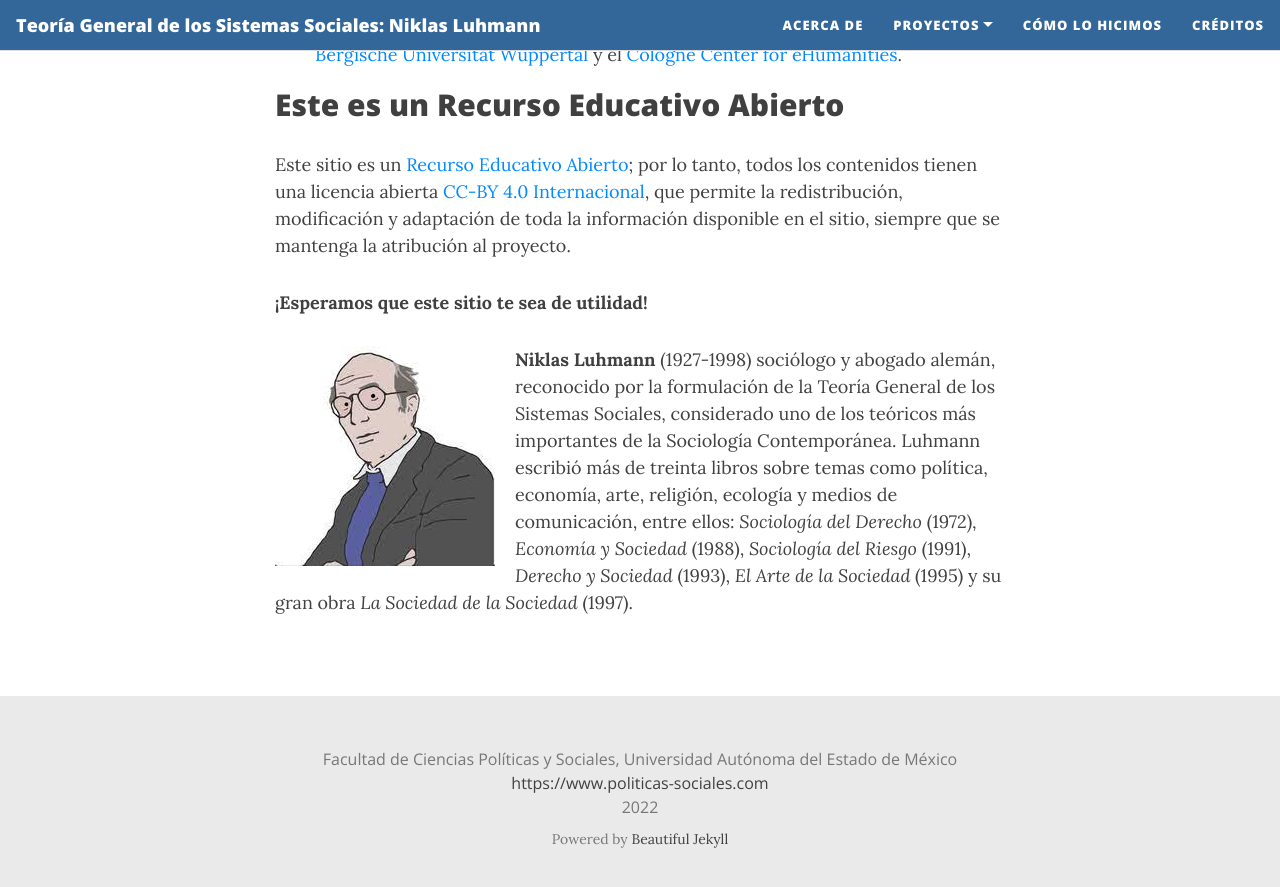
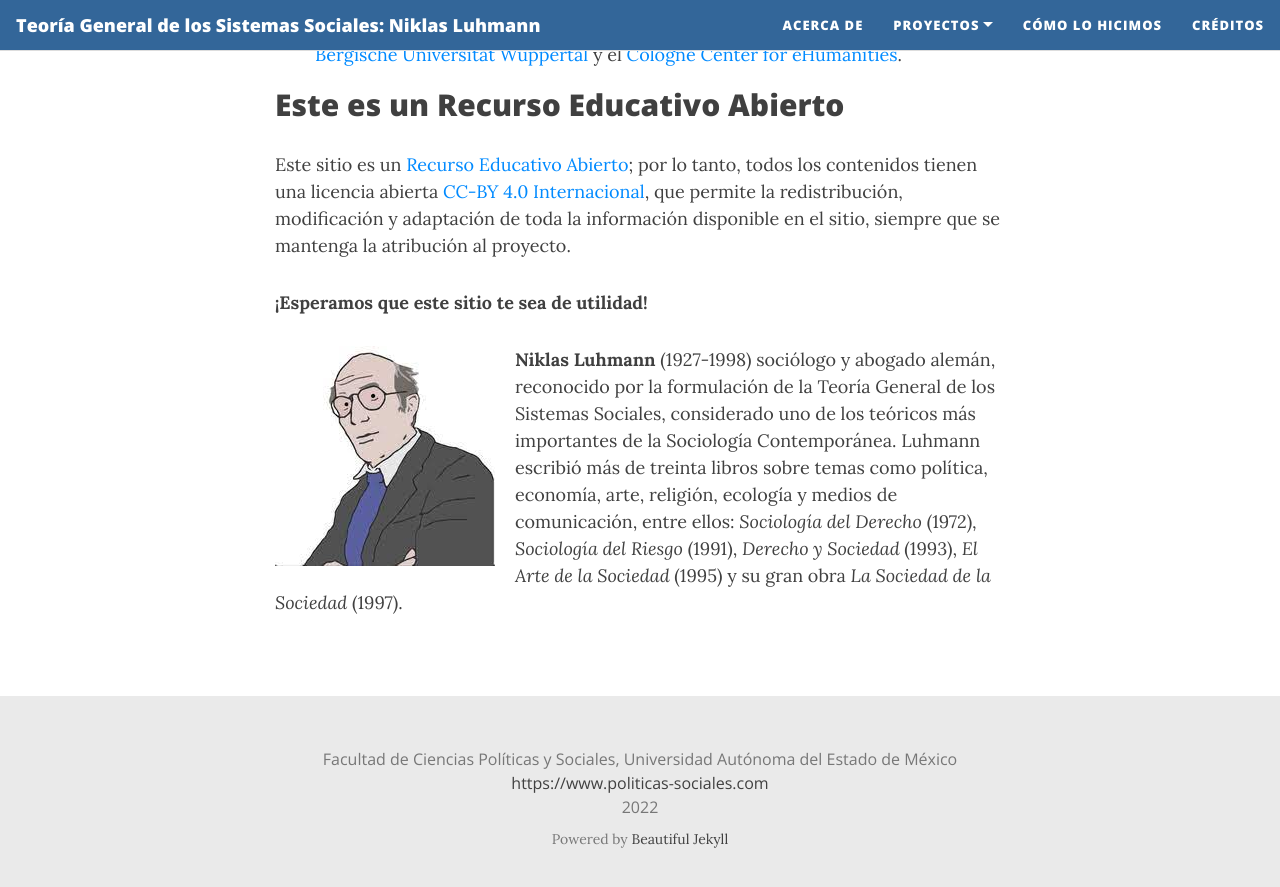
Before and after one commit to rosariorogel/luhmann, a Jekyll site: the page built from _pages/about.md, in a window 1280 px wide and 900 px high, scrolled down 1592 px. Shown: the top 887 px of the window. Built offline with Jekyll 4.4.1, drawn with Linux system fonts in a browser that asks for light colours; nearby versions of some CDN libraries.

Commit message:
Ajustes About 5

```diff
--- a/_pages/about.md
+++ b/_pages/about.md
@@ -32,6 +32,6 @@ Este sitio es un [Recurso Educativo Abierto](https://es.wikipedia.org/wiki/Recur
 
 <div style="clear:both"></div>
 
-<img src="{{ site.baseurl }}/assets/img/Luhmann.jpeg" style="float: left; padding-right: 20px;"> **Niklas Luhmann** (1927-1998) sociólogo y abogado alemán, reconocido por la formulación de la Teoría General de los Sistemas Sociales, considerado uno de los teóricos más importantes de la Sociología Contemporánea. Luhmann escribió más de treinta libros sobre temas como política, economía, arte, religión, ecología y medios de comunicación, entre ellos: _Sociología del Derecho_ (1972), _Economía y Sociedad_ (1988), _Sociología del Riesgo_ (1991), _Derecho y Sociedad_ (1993), _El Arte de la Sociedad_ (1995) y su gran obra _La Sociedad de la Sociedad_ (1997).
+<img src="{{ site.baseurl }}/assets/img/Luhmann.jpeg" style="float: left; padding-right: 20px;"> **Niklas Luhmann** (1927-1998) sociólogo y abogado alemán, reconocido por la formulación de la Teoría General de los Sistemas Sociales, considerado uno de los teóricos más importantes de la Sociología Contemporánea. Luhmann escribió más de treinta libros sobre temas como política, economía, arte, religión, ecología y medios de comunicación, entre ellos: _Sociología del Derecho_ (1972), _Sociología del Riesgo_ (1991), _Derecho y Sociedad_ (1993), _El Arte de la Sociedad_ (1995) y su gran obra _La Sociedad de la Sociedad_ (1997).
 
 <div style="clear:both"></div>
```
